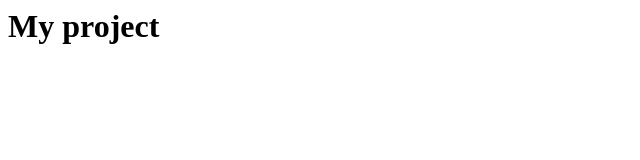
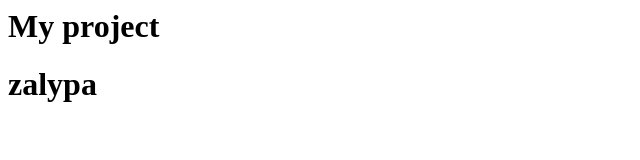
Before and after one commit to SunWW08/my-first-git, a plain HTML site: page index.html in a window 1280 px wide. Shown: the whole page, without its empty margins (0-640 px from the left). Drawn offline with Linux system fonts and the light colour scheme.

Commit message:
я написала слово залупа

```diff
--- a/index.html
+++ b/index.html
@@ -1 +1,2 @@
 <h1>My project</h1>
+<h1>zalypa</h1>
```
